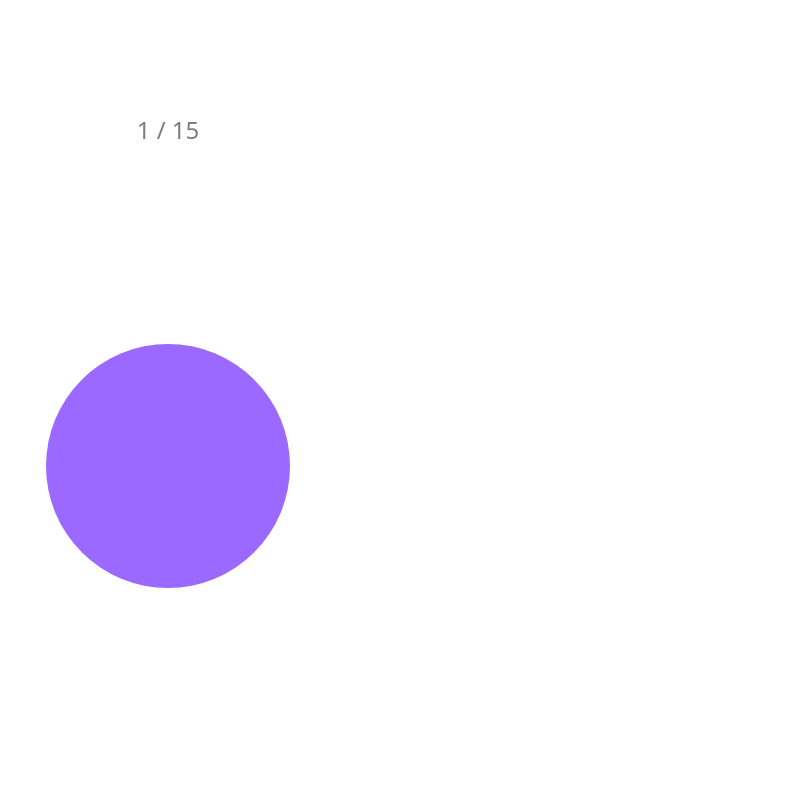
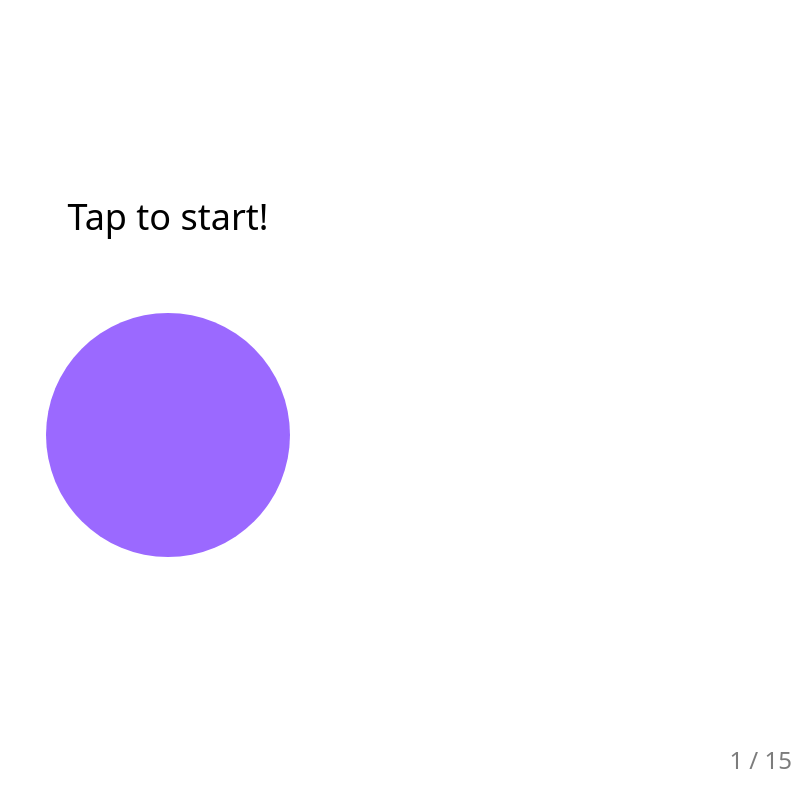
Before and after one commit to kennuuss/kegelcises, a React (Vite) app: page / in a window 1280 px wide. Shown: the whole page, without its empty margins (472-1280 px from the left). Built offline with nearby package versions, Linux system fonts and the light colour scheme.

Commit message:
rep count is now in corner and countdown in kegels button

```diff
--- a/Components/KegelsButton.jsx
+++ b/Components/KegelsButton.jsx
@@ -1,4 +1,5 @@
 import React from 'react'
+import Countdown from './Countdown'
 
 function KegelsButton(props) {
 	return (
@@ -23,10 +24,8 @@ function KegelsButton(props) {
 				}`}
 		>
 			<div
-				className={`transform transition-all duration-150 rounded-full w-[244px] h-[244px] ${
-					props.isResting
-						? ' dark:bg-[#180048] bg-[#4E1CB4] '
-						: ' bg-[#9B69FF] dark:bg-[#4C0AD0] '
+				className={`transform flex justify-center items-center transition-all duration-150 rounded-full w-[244px] h-[244px] ${
+					props.isResting ? ' bg-[#4E1CB4] ' : ' bg-[#9B69FF]  '
 				}
 					scale-[${
 						props.pressDuration === 0
@@ -39,7 +38,12 @@ function KegelsButton(props) {
 							? ' scale-[0.70] '
 							: ' scale-[0.70] '
 					}]`}
-			/>
+			>
+				{' '}
+				<Countdown restDuration={props.restDuration} pressDuration={props.pressDuration}>
+					{props.isResting ? props.restDuration : props.pressDuration}
+				</Countdown>
+			</div>
 		</button>
 	)
 }
--- a/Components/RepCount.jsx
+++ b/Components/RepCount.jsx
@@ -10,7 +10,7 @@ function RepCount(props) {
 	}
 
 	return (
-		<div className='flex flex-col items-center gap-4'>
+		<div className='flex lg:flex-row flex-col items-center lg:gap-0 gap-4 lg:absolute lg:bottom-2 lg:right-4'>
 			<button
 				className={`w-[64px] active:scale-125 hover:scale-110 transition-all duration-150 h-[64px] dark:text-[#B5B5B5] text-[#7C7C7C] flex justify-center items-center   ${
 					props.currentCount <= 1 && ' pointer-events-none opacity-0 '
--- a/src/App.jsx
+++ b/src/App.jsx
@@ -158,7 +158,7 @@ function App() {
 	}, [intervalId, restId])
 
 	return (
-		<main className='bg-white overflow-hidden dark:bg-black flex flex-col justify-center items-center lg:py-8 py-[12vh] gap-[6vh] h-[100vh]'>
+		<main className='bg-white overflow-hidden dark:bg-black flex flex-col justify-center items-center lg:py-8 py-[12vh] gap-4 h-[100vh]'>
 			<RepCount
 				setIsSetStarted={setIsSetStarted}
 				setIsSetFinished={setIsSetFinished}
@@ -176,20 +176,21 @@ function App() {
 					: isSetStarted
 					? 'pass'
 					: isSetFinished
-					? `Nice job!`
-					: 'pass'}
+					? 'pass' /* `Nice job!` */
+					: 'Tap to start! '}
 			</H1>
 			<KegelsButton
 				handleMouseDown={handleMouseDown}
 				handleMouseLeave={handleMouseLeave}
 				handleMouseUp={handleMouseUp}
 				pressDuration={pressDuration}
+				restDuration={restDuration}
 				isResting={isResting}
 				isSetFinished={isSetFinished}
 			/>
-			<Countdown restDuration={restDuration} pressDuration={pressDuration}>
+			{/* <Countdown restDuration={restDuration} pressDuration={pressDuration}>
 				{isResting ? restDuration : pressDuration}
-			</Countdown>
+			</Countdown> */}
 			{currentCount === 14 && (
 				<Warning
 					currentCount={currentCount}
```
